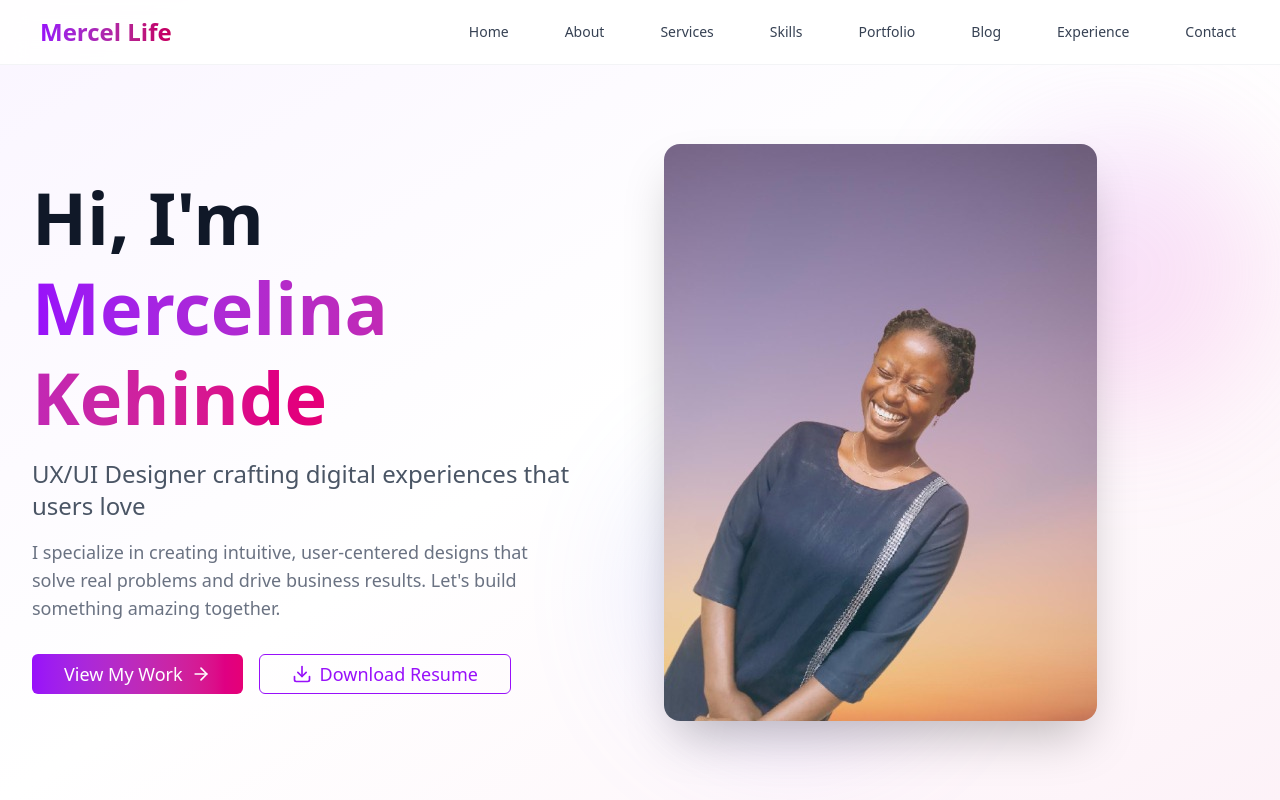
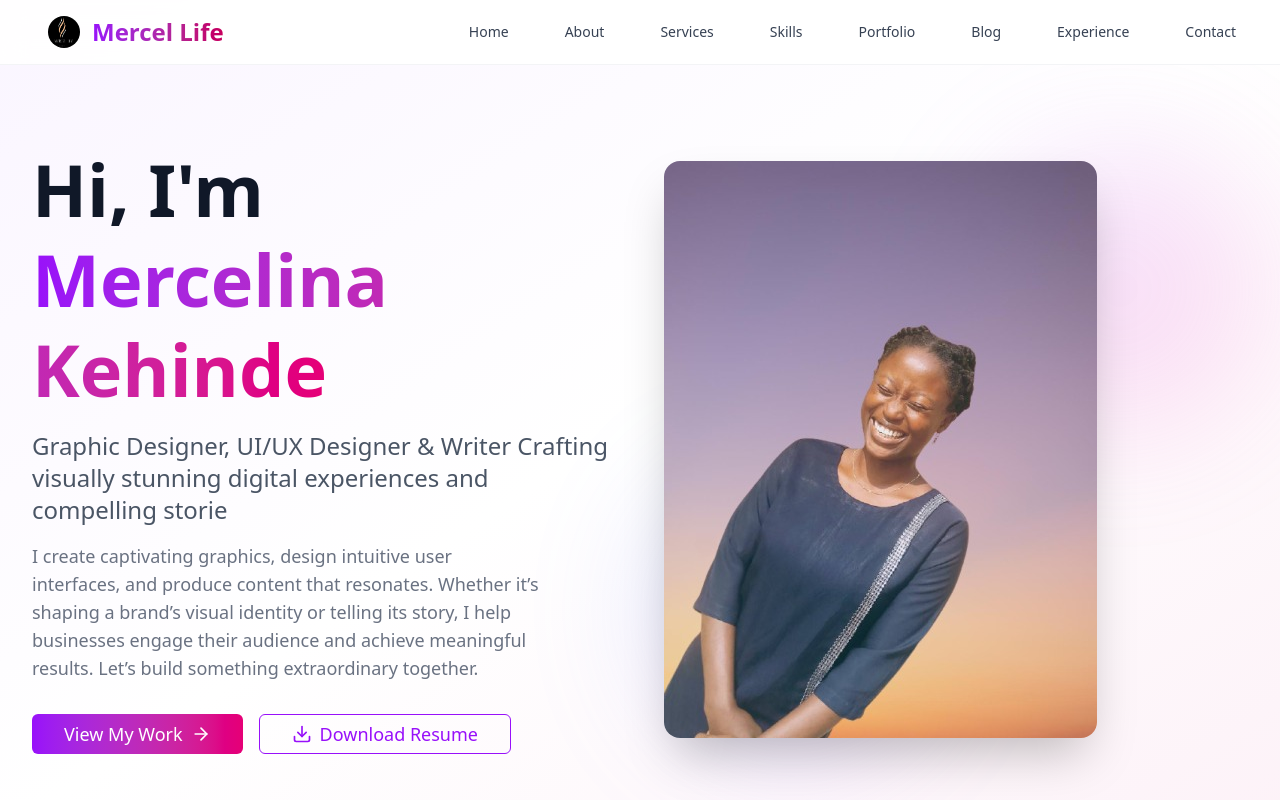
Before and after one commit to simon-azike1/Mercel-Life, a React (Vite) app: page / in a window 1280 px wide. Shown: the top 800 px of the page. Built offline with nearby package versions, Linux system fonts and the light colour scheme.

Commit message:
Added Portfolio secction on Hero page

```diff
--- a/src/components/HeroSection.jsx
+++ b/src/components/HeroSection.jsx
@@ -1,9 +1,11 @@
-import React from "react";
+import {useRef} from "react";
 import { motion } from "framer-motion";
 import { ArrowRight, Download } from "lucide-react";
 import { Figma, Code, Monitor, PenTool, Image } from "lucide-react";
 import { Button } from "@/components/ui/button";
 import SkillsSection from "./SkillsSection";
+import Portfolio from './PortfolioSection'
+import {Link} from 'react-router-dom'
 
 const tools = [
   { name: "Figma", icon: Figma },
@@ -15,12 +17,11 @@ const tools = [
 ];
 
 export default function HeroSection() {
-  const scrollToSection = (sectionId) => {
-    const element = document.getElementById(sectionId);
-    if (element) {
-      element.scrollIntoView({ behavior: "smooth" });
-    }
+  const sectionRef = useRef(null);
+  const scrollToSection = () => {
+    sectionRef.current.scrollIntoView({behavior:"smooth"});
   };
+
 
   return (
     <>
@@ -40,19 +41,17 @@ export default function HeroSection() {
                   </span>
                 </h1>
                 <p className="text-xl lg:text-2xl text-gray-600 font-medium">
-                  UX/UI Designer crafting digital experiences that users love
-                </p>
-                <p className="text-lg text-gray-500 max-w-lg">
-                  I specialize in creating intuitive, user-centered designs that solve real problems and drive business
-                  results. Let's build something amazing together.
-                </p>
+                  Graphic Designer, UI/UX Designer & Writer Crafting visually stunning digital experiences and compelling storie
+                  </p>
+                  <p className="text-lg text-gray-500 max-w-lg">
+                      I create captivating graphics, design intuitive user interfaces, and produce content that resonates.
+                       Whether it’s shaping a brand’s visual identity or telling its story, I help businesses engage their audience
+                      and achieve meaningful results. Let’s build something extraordinary together.
+                      </p>
               </div>
 
               <div className="flex flex-col sm:flex-row gap-4">
-                <Button
-                  onClick={() => scrollToSection("portfolio")}
-                  className="bg-gradient-to-r from-purple-600 to-pink-600 hover:from-purple-700 hover:to-pink-700 text-white px-8 py-3 text-lg"
-                >
+               <Button  onClick={scrollToSection}    className="bg-gradient-to-r from-purple-600 to-pink-600 hover:from-purple-700 hover:to-pink-700 text-white px-8 py-3 text-lg cursor-pointer" >
                   View My Work
                   <ArrowRight className="ml-2 h-5 w-5" />
                 </Button>
@@ -83,6 +82,7 @@ export default function HeroSection() {
 
       {/* Skills Section */}
       <SkillsSection />
+      <Portfolio ref={sectionRef} />
 
       {/* Tools I Use Section */}
       <section id="tools" className="py-20 bg-gray-50">
--- a/src/components/Navigation.jsx
+++ b/src/components/Navigation.jsx
@@ -1,6 +1,8 @@
 import { useState } from "react";
 import { Menu, X } from "lucide-react";
 import { Link } from "react-router-dom";
+import Logo from '/assets/img/mercel_logo.png'
+
 
 export default function Navigation() {
   const [isMenuOpen, setIsMenuOpen] = useState(false);
@@ -21,12 +23,21 @@ export default function Navigation() {
       <div className="max-w-7xl mx-auto px-4 sm:px-6 lg:px-8">
         <div className="flex justify-between items-center h-16">
           <div className="flex-shrink-0">
-           <Link to="/" className="hover:bg-gray-400 duration-500 p-2 rounded-2xl">
-           <span className="text-2xl font-bold bg-gradient-to-r from-purple-600 hover:text-red-600 to-pink-700  bg-clip-text text-transparent">
-             Mercel Life
-            </span>
-           </Link>
-          </div>
+         <Link to="/">
+         <div className="flex justify-center items-center p-2 my-1 mx-1 group transition-transform duration-500 hover:scale-110 mt-6 mb-6">
+           <div className="rounded-full p-1 transition duration-500 group-hover:bg-red-600 group-hover:shadow-lg">
+        <img
+        src={Logo}
+        alt="Mercel-logo"
+        className="rounded-full w-8 h-8 transition-transform duration-500"
+      />
+    </div>
+    <span className="ml-2 text-2xl font-bold bg-gradient-to-r from-purple-600 to-pink-700 bg-clip-text text-transparent transition duration-500 group-hover:text-red-600">
+      Mercel Life
+    </span>
+  </div>
+</Link>
+</div>
 
           {/* Desktop Navigation */}
           <div className="hidden md:flex space-x-8">
--- a/src/components/PortfolioSection.jsx
+++ b/src/components/PortfolioSection.jsx
@@ -1,84 +1,110 @@
-import { ExternalLink, Eye, Heart, MessageCircle, ArrowRight } from "lucide-react";
+import { ExternalLink, Eye, Heart, MessageCircle, ArrowRight, FastForward } from "lucide-react";
 import { Card, CardContent } from "@/components/ui/card";
 import { Badge } from "@/components/ui/badge";
 import { Button } from "@/components/ui/button";
+import { forwardRef } from "react";
+import {Link} from 'react-router-dom'
+import { motion } from "framer-motion";
 
-export default function PortfolioSection() {
-  const projects = [
+ const  PortfolioSection = forwardRef ((props, ref) =>  {
+  const projects =[
     {
       id: 1,
-      title: "E-Commerce Mobile App",
-      category: "Mobile Design",
+      title: "E-Commerce Brand Identity & Content Strategy",
+      category: "Graphic Design & Content Creation",
       description:
-        "Complete redesign of a fashion e-commerce app focusing on user experience and conversion optimization.",
-      image: "https://unsplash.it/400/300?image=1080",
-      tags: ["UI/UX", "Mobile", "Figma", "Prototyping"],
+        "Crafted a complete visual identity and compelling brand narrative for an e-commerce platform, combining stunning graphics with persuasive copy that drives engagement and conversions.",
+      image:
+        "https://images.unsplash.com/photo-1556742049-0cfed4f6a45d?ixlib=rb-4.0.3&ixid=M3wxMjA3fDB8MHxwaG90by1wYWdlfHx8fGVufDB8fHx8fA%3D%3D&auto=format&fit=crop&w=2340&q=80",
+      tags: ["Branding", "Graphic Design", "Content Strategy", "Copywriting"],
       link: "#",
       stats: { views: "2.3k", likes: "156", comments: "23" },
     },
     {
       id: 2,
-      title: "SaaS Dashboard Design",
-      category: "Web Design",
-      description: "Modern dashboard design for a project management SaaS platform with focus on data visualization.",
-      image: "https://unsplash.it/400/300?image=1050",
-      tags: ["Dashboard", "SaaS", "Data Viz", "Web"],
+      title: "SaaS Dashboard Design & User Experience Writing",
+      category: "UI/UX Design & Content",
+      description:
+        "Redesigned a SaaS dashboard with intuitive interfaces and crafted clear, user-focused microcopy that guides users through complex data visualization seamlessly.",
+      image:
+        "https://images.unsplash.com/photo-1551288049-bebda4e38f71?ixlib=rb-4.0.3&ixid=M3wxMjA3fDB8MHxwaG90by1wYWdlfHx8fGVufDB8fHx8fA%3D%3D&auto=format&fit=crop&w=2340&q=80",
+      tags: ["UI/UX Design", "UX Writing", "Data Visualization", "User Experience"],
       link: "#",
       stats: { views: "1.8k", likes: "124", comments: "18" },
     },
     {
       id: 3,
-      title: "Banking App Redesign",
-      category: "Mobile Design",
-      description: "Complete UX overhaul of a banking application with emphasis on security and ease of use.",
-      image: "https://unsplash.it/400/300?image=1045",
-      tags: ["Fintech", "Mobile", "Security", "UX"],
+      title: "Mobile Banking App & Security Content",
+      category: "UI/UX Design & Technical Writing",
+      description:
+        "Designed an intuitive mobile banking interface while creating clear, trustworthy content that communicates security features and builds user confidence in financial transactions.",
+      image:
+        "https://images.unsplash.com/photo-1563013544-824ae1b704d3?ixlib=rb-4.0.3&ixid=M3wxMjA3fDB8MHxwaG90by1wYWdlfHx8fGVufDB8fHx8fA%3D%3D&auto=format&fit=crop&w=2340&q=80",
+      tags: ["Mobile Design", "UI/UX", "Technical Writing", "Security Content"],
       link: "#",
       stats: { views: "3.1k", likes: "201", comments: "34" },
     },
     {
       id: 4,
-      title: "Design System",
-      category: "Design System",
+      title: "Design System & Documentation Storytelling",
+      category: "Graphic Design & Technical Writing",
       description:
-        "Comprehensive design system for a tech startup including components, guidelines, and documentation.",
-      image: "https://unsplash.it/400/300?image=1060",
-      tags: ["Design System", "Components", "Guidelines"],
+        "Created a comprehensive design system with visually stunning components and wrote engaging documentation that tells the story of each design decision and usage guideline.",
+      image:
+        "https://images.unsplash.com/photo-1581291518857-4e27b48ff24e?ixlib=rb-4.0.3&ixid=M3wxMjA3fDB8MHxwaG90by1wYWdlfHx8fGVufDB8fHx8fA%3D%3D&auto=format&fit=crop&w=2340&q=80",
+      tags: ["Design System", "Graphic Design", "Documentation", "Storytelling"],
       link: "#",
       stats: { views: "4.2k", likes: "287", comments: "45" },
     },
     {
       id: 5,
-      title: "Healthcare Platform",
-      category: "Web Design",
+      title: "Healthcare Platform Design & Patient Communication",
+      category: "UI/UX Design & Health Content",
       description:
-        "Patient portal design for a healthcare platform focusing on accessibility and user-friendly interface.",
-      image: "https://unsplash.it/400/300?image=1020",
-      tags: ["Healthcare", "Accessibility", "Web", "UX"],
+        "Designed an accessible healthcare interface and crafted empathetic, clear content that helps patients navigate their health journey with confidence and understanding.",
+      image:
+        "https://images.unsplash.com/photo-1559757148-5c350d0d3c56?ixlib=rb-4.0.3&ixid=M3wxMjA3fDB8MHxwaG90by1wYWdlfHx8fGVufDB8fHx8fA%3D%3D&auto=format&fit=crop&w=2340&q=80",
+      tags: ["Healthcare Design", "UI/UX", "Health Content", "Accessibility"],
       link: "#",
       stats: { views: "1.9k", likes: "143", comments: "21" },
     },
     {
       id: 6,
-      title: "Food Delivery App",
-      category: "Mobile Design",
-      description: "Modern food delivery app design with focus on quick ordering and seamless user experience.",
-      image: "https://unsplash.it/400/300?image=1070",
-      tags: ["Mobile", "Food Tech", "UI", "Ordering"],
+      title: "Food Delivery App & Culinary Storytelling",
+      category: "UI/UX Design & Creative Writing",
+      description:
+        "Developed a mouth-watering food delivery interface paired with compelling culinary content that tells the story of each dish and creates an emotional connection with food lovers.",
+      image:
+        "https://images.unsplash.com/photo-1504674900247-0877df9cc836?ixlib=rb-4.0.3&ixid=M3wxMjA3fDB8MHxwaG90by1wYWdlfHx8fGVufDB8fHx8fA%3D%3D&auto=format&fit=crop&w=2340&q=80",
+      tags: ["Food Design", "UI/UX", "Creative Writing", "Brand Storytelling"],
       link: "#",
       stats: { views: "2.7k", likes: "189", comments: "29" },
     },
-  ];
+  ]
 
   return (
-    <section id="portfolio" className="py-20 bg-white">
+
+    <motion.div
+
+     initial={{ opacity: 0, y: 40 }}
+      whileInView={{ opacity: 1, y: 0 }}
+      viewport={{ once: true }}
+       transition={{ duration: 0.6, delay: 0.1 }}
+        >
+       <section ref={ref} className="py-20 bg-white"  >
       <div className="max-w-7xl mx-auto px-4 sm:px-6 lg:px-8">
-        <div className="text-center mb-16">
-          <h2 className="text-4xl lg:text-5xl font-bold text-gray-900 mb-4">Featured Work</h2>
-          <p className="text-xl text-gray-600 max-w-3xl mx-auto">
-            A selection of projects that showcase my design process and problem-solving approach.
-          </p>
-        </div>
+       <div className="text-center mb-16">
+  <h2 className="text-4xl lg:text-5xl font-bold text-gray-900 mb-4">Featured Work</h2>
+  <p className="text-xl text-gray-600 max-w-3xl mx-auto mb-4">
+    A selection of projects that showcase my design process, creative thinking, and problem-solving approach.
+  </p>
+  <p className="text-lg text-gray-500 max-w-3xl mx-auto mb-2">
+    From crafting intuitive user interfaces and immersive mobile experiences to creating compelling visual content and graphics, each project reflects a balance of functionality and aesthetics.
+  </p>
+  <p className="text-lg text-gray-500 max-w-3xl mx-auto">
+    My goal is to design digital experiences that not only look beautiful but also deliver meaningful impact for users and businesses alike. Explore how design, usability, and storytelling come together in my work.
+  </p>
+</div>
 
         <div className="grid grid-cols-1 md:grid-cols-2 lg:grid-cols-3 gap-8">
           {projects.map((project) => (
@@ -133,7 +159,7 @@ export default function PortfolioSection() {
                 </div>
                 <Button
                   variant="ghost"
-                  className="w-full text-purple-600 hover:bg-purple-50 group-hover:bg-purple-600 group-hover:text-white transition-all duration-300"
+                  className="w-full text-purple-600 hover:bg-purple-50  group-hover:text-black transition-all duration-300"
                 >
                   View Case Study
                   <ArrowRight className="ml-2 h-4 w-4" />
@@ -142,17 +168,25 @@ export default function PortfolioSection() {
             </Card>
           ))}
         </div>
+        <div className="text-center mt-12">
 
-        <div className="text-center mt-12">
-          <Button
+          <Link to="/portfolio">
+           <Button
             variant="outline"
             className="border-purple-600 text-purple-600 hover:bg-purple-600 hover:text-white px-8 py-3 bg-transparent"
           >
             View All Projects
             <ExternalLink className="ml-2 h-5 w-5" />
           </Button>
+          </Link>
+
         </div>
       </div>
     </section>
+    </motion.div>
+
+
   );
-}
+})
+
+export default PortfolioSection;
```
Also changed, not shown: public/assets/img/mercel_logo.png (added).
